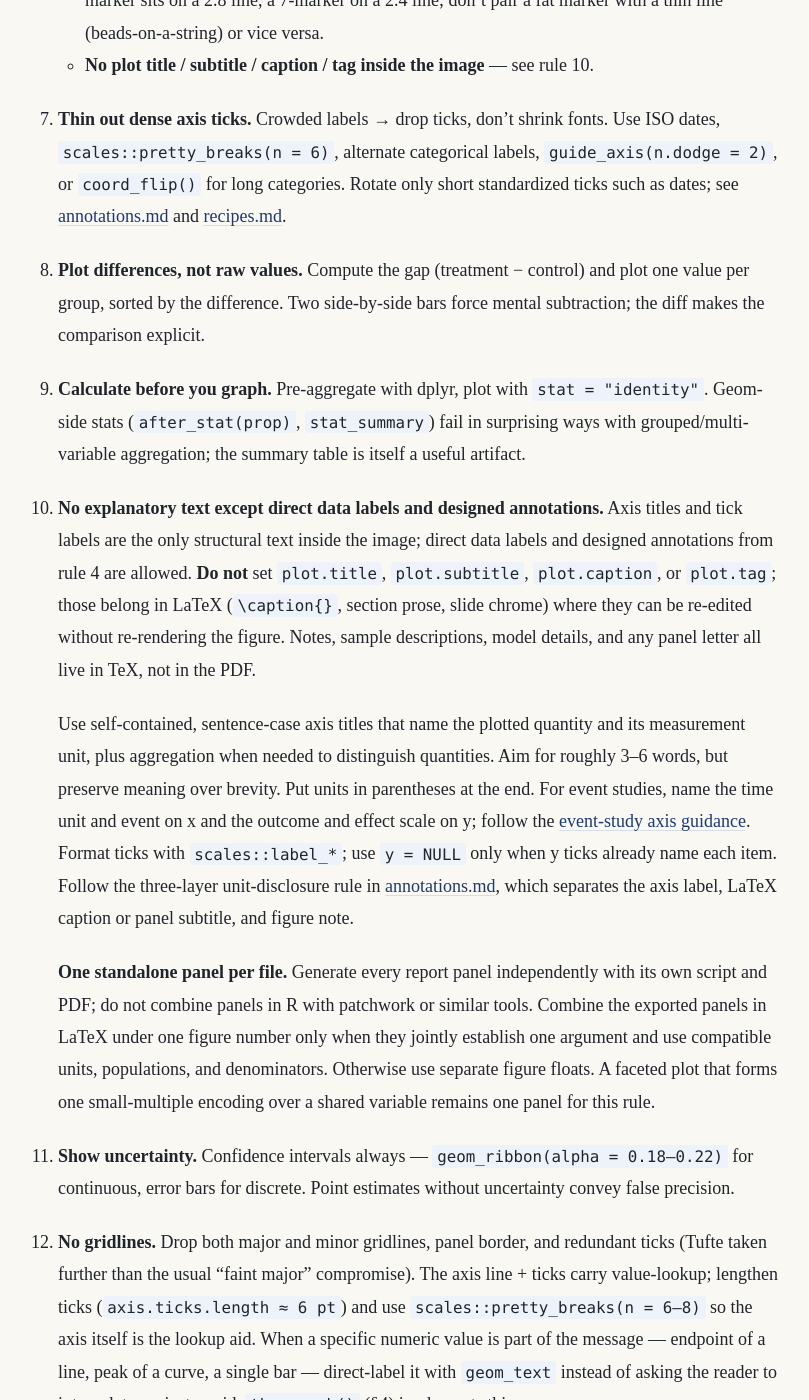
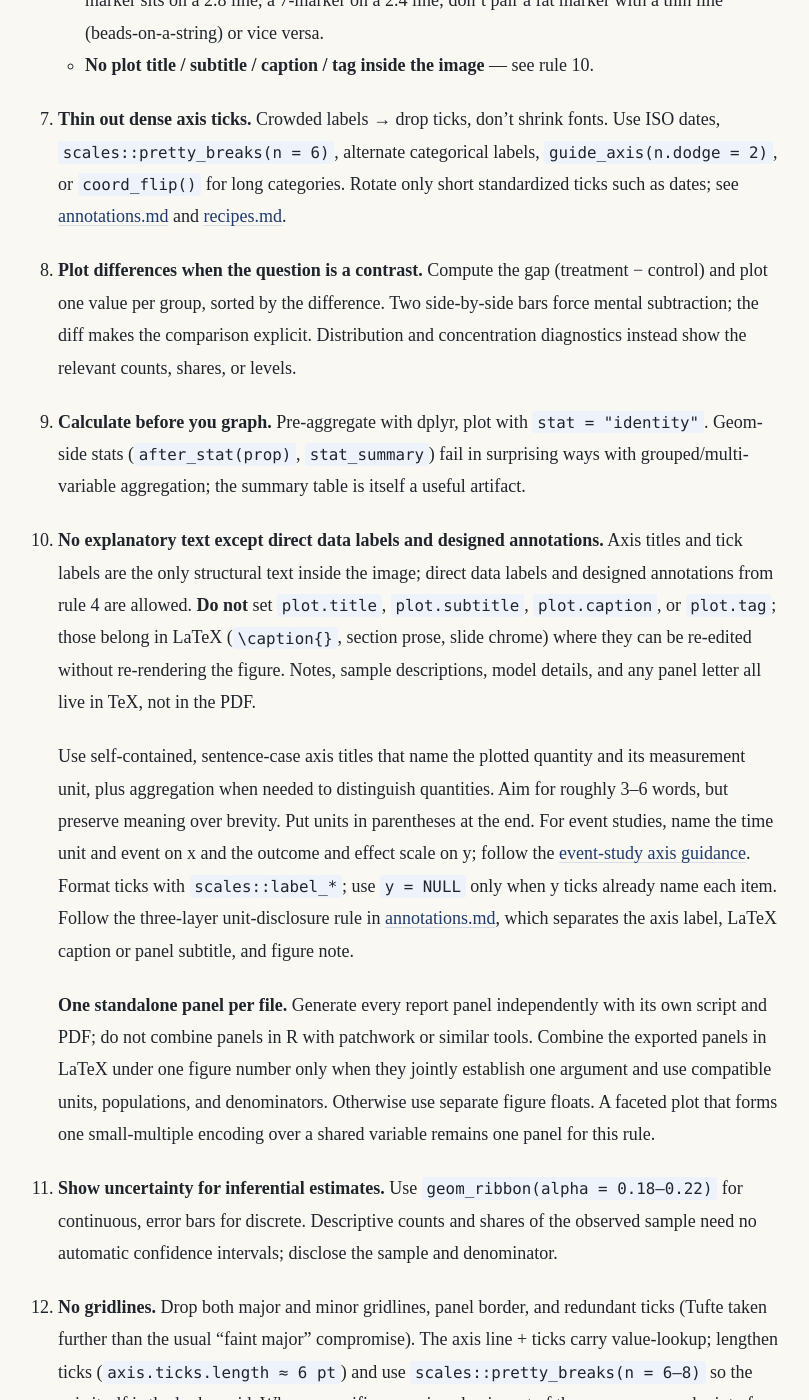
Before and after one commit to KaiGu2024/KaiGu2024.github.io, a Jekyll site: the page built from docs/skills/visualization/SKILL.md, in a window 1280 px wide and 1400 px high, scrolled down 2374 px. Shown: the whole window, without its empty margins (235-1044 px from the left). Built offline with Jekyll 4.4.1, drawn with Linux system fonts in a browser that asks for light colours; some of the changed text lies outside the part shown.

Commit message:
add joint quantile grids to eda and visualization guidance

```diff
--- a/docs/skills/visualization/SKILL.md
+++ b/docs/skills/visualization/SKILL.md
@@ -43,7 +43,7 @@
 
 7. **Thin out dense axis ticks.** Crowded labels → drop ticks, don't shrink fonts. Use ISO dates, `scales::pretty_breaks(n = 6)`, alternate categorical labels, `guide_axis(n.dodge = 2)`, or `coord_flip()` for long categories. Rotate only short standardized ticks such as dates; see [annotations.md](references/annotations.md) and [recipes.md](references/recipes.md).
 
-8. **Plot differences, not raw values.** Compute the gap (treatment − control) and plot one value per group, sorted by the difference. Two side-by-side bars force mental subtraction; the diff makes the comparison explicit.
+8. **Plot differences when the question is a contrast.** Compute the gap (treatment − control) and plot one value per group, sorted by the difference. Two side-by-side bars force mental subtraction; the diff makes the comparison explicit. Distribution and concentration diagnostics instead show the relevant counts, shares, or levels.
 
 9. **Calculate before you graph.** Pre-aggregate with dplyr, plot with `stat = "identity"`. Geom-side stats (`after_stat(prop)`, `stat_summary`) fail in surprising ways with grouped/multi-variable aggregation; the summary table is itself a useful artifact.
 
@@ -53,7 +53,7 @@
 
     **One standalone panel per file.** Generate every report panel independently with its own script and PDF; do not combine panels in R with patchwork or similar tools. Combine the exported panels in LaTeX under one figure number only when they jointly establish one argument and use compatible units, populations, and denominators. Otherwise use separate figure floats. A faceted plot that forms one small-multiple encoding over a shared variable remains one panel for this rule.
 
-11. **Show uncertainty.** Confidence intervals always — `geom_ribbon(alpha = 0.18–0.22)` for continuous, error bars for discrete. Point estimates without uncertainty convey false precision.
+11. **Show uncertainty for inferential estimates.** Use `geom_ribbon(alpha = 0.18–0.22)` for continuous, error bars for discrete. Descriptive counts and shares of the observed sample need no automatic confidence intervals; disclose the sample and denominator.
 
 12. **No gridlines.** Drop both major and minor gridlines, panel border, and redundant ticks (Tufte taken further than the usual "faint major" compromise). The axis line + ticks carry value-lookup; lengthen ticks (`axis.ticks.length ≈ 6 pt`) and use `scales::pretty_breaks(n = 6–8)` so the axis itself is the lookup aid. When a specific numeric value is part of the message — endpoint of a line, peak of a curve, a single bar — direct-label it with `geom_text` instead of asking the reader to interpolate against a grid. `theme_pub()` (§4) implements this.
 
@@ -115,6 +115,7 @@
 | Distribution (one var) | Histogram, density, violin |
 | Distribution (compare groups) | Ridge, overlaid density |
 | Two continuous vars | Scatter, hexbin (large N) |
+| Joint distribution / concentration across two ranked variables | [Joint quantile grid](references/recipes.md#joint-quantile-grid): 3×3, 5×5, 10×10, or another supported resolution |
 | Category vs. continuous | Bar/dot (mean ± CI), strip + box |
 | Time series | Line with shaded CI |
 | Time series + fitted models | Black raw line + linetype-distinguished fits + grey CI |
```
Also changed, not shown: other parts of docs/skills/visualization/SKILL.md (+1 -1 lines), docs/skills/eda.md (+3 -1 lines), docs/skills/visualization/references/recipes.md (+11 -0 lines).
